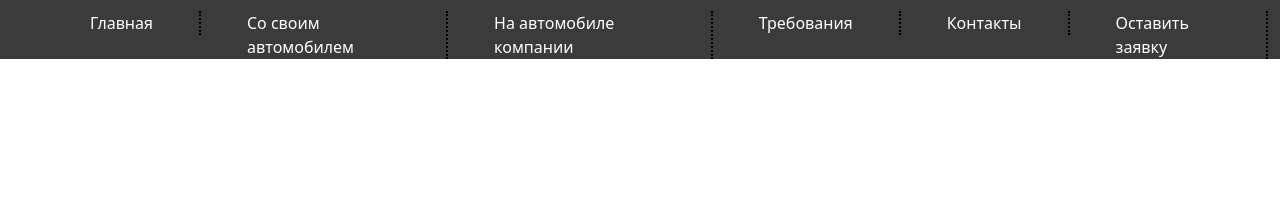
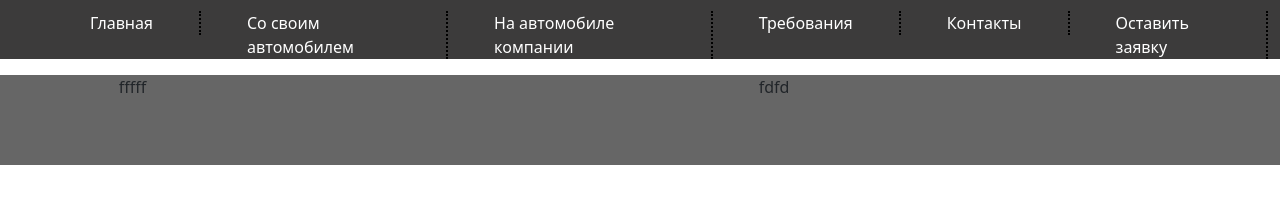
Before and after one commit to DmiTsa/html-css-p2, a plain HTML site: page index.html in a window 1280 px wide. Drawn offline with Linux system fonts and the light colour scheme.

Commit message:
11-45--07-10-2022

```diff
--- a/css/style.css
+++ b/css/style.css
@@ -2,20 +2,10 @@ html {
   font-family: Roboto, sans-serif;
 }
 
-/* header nav-bg {
-  background-color: #212121;
-  height: 50px;
-} */
-
+/* HEADER section */
 header nav {
   background-color: #3c3b3b;
   min-height: 50px;
-}
-
-header nav .container-xxl {
-}
-
-header nav .container-xxl .nav-item {
 }
 
 header nav .container-xxl .nav-item a {
@@ -33,7 +23,12 @@ header nav .container-xxl ul {
   display: flex;
   justify-content: space-between;
   list-style-type: none;
-  /* padding: 10px; */
   padding-top: 11px;
-  /* border-right-color: bisque; */
 }
+
+header .menu-bottom {
+  height: 90px;
+  background-color: rgba(0, 0, 0, 0.6);
+}
+
+/* header .menu-bottom .container-xxl */
--- a/index.html
+++ b/index.html
@@ -35,7 +35,20 @@
             </li>
           </ul>
         </nav>
+<div class="menu-bottom">
+  <div class="container-xxl">
+    <div class="row">
+      <div class="col-lg-4 offset-lg-1">
+        fffff
       </div>
+      <div class="col-lg-4 offset-lg-2">
+        fdfd
+      </div>
+    </div>
+  </div>
+</div>
+
+
     </header>
   </body>
 </html>
```
